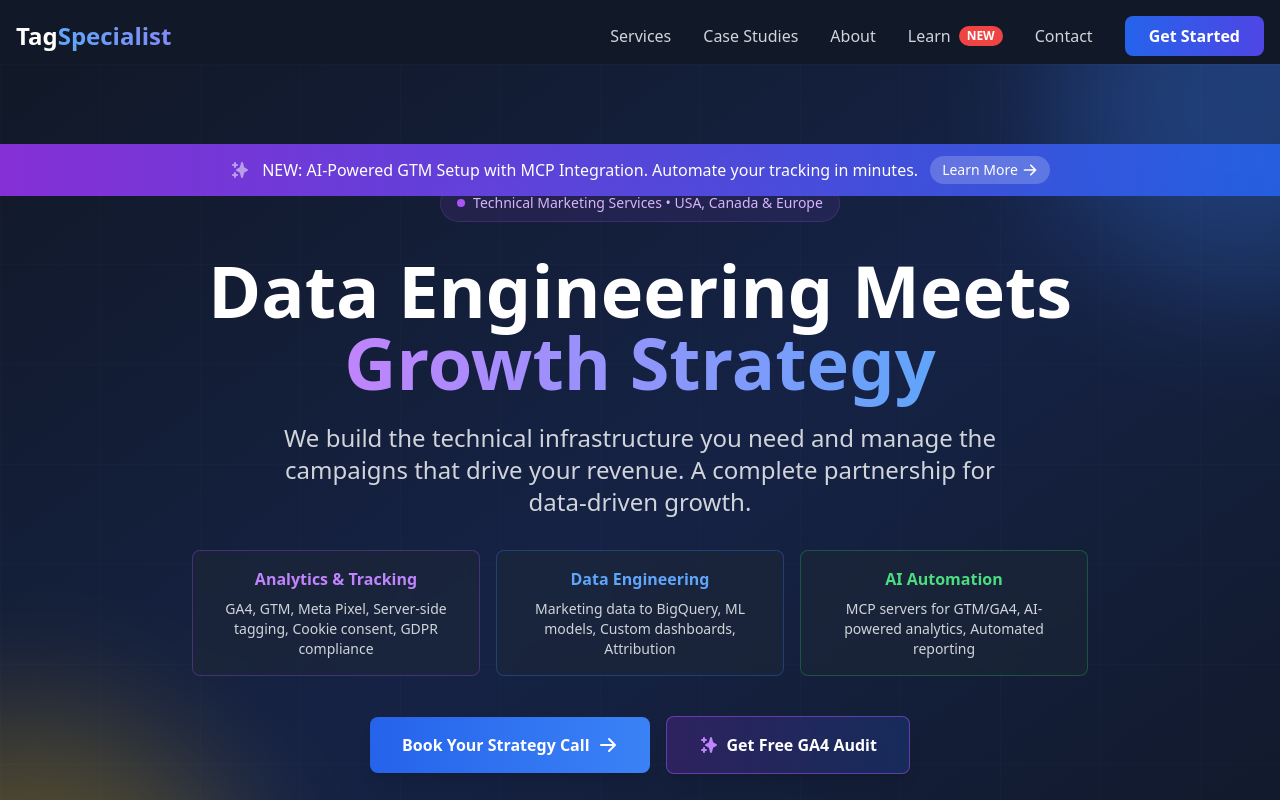
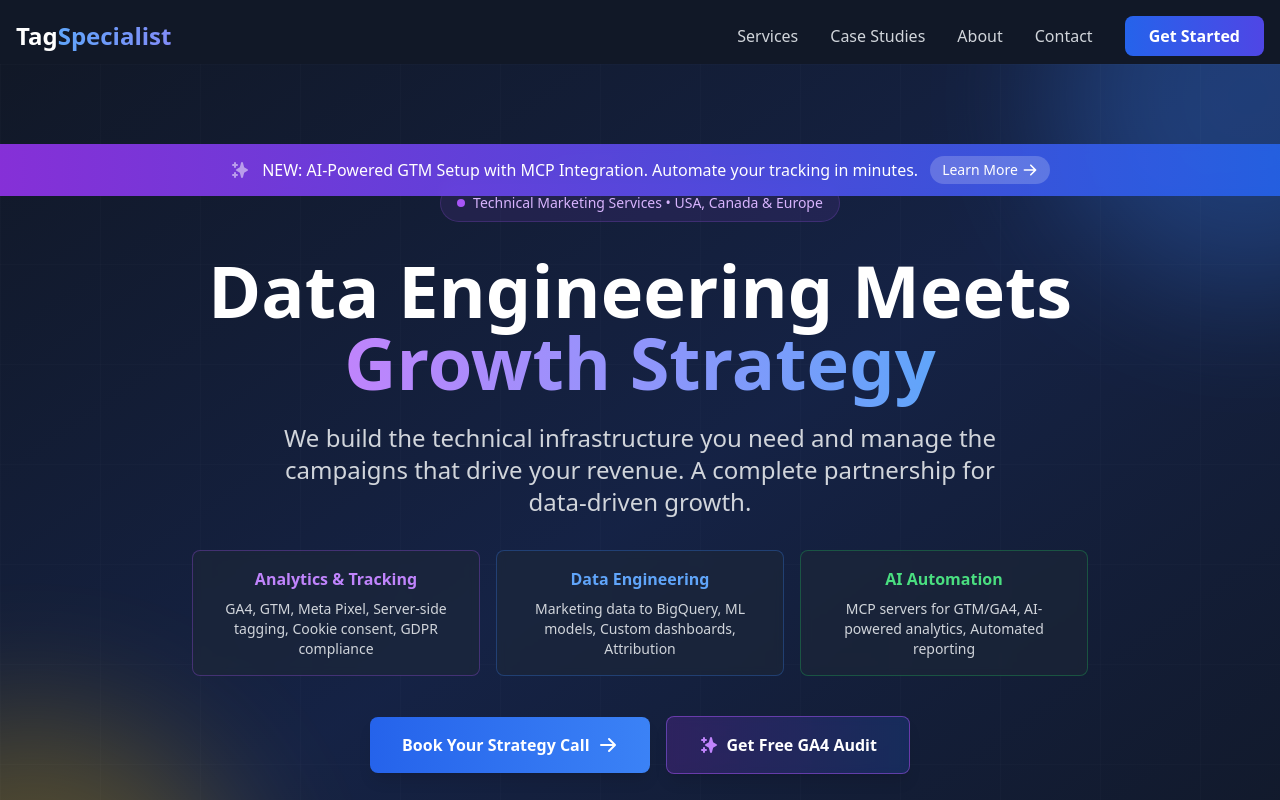
Before and after one commit to aman16tanwar/tagspecialist, a React (Create React App) app: page / in a window 1280 px wide. Shown: the top 800 px of the page. Built offline with nearby package versions, Linux system fonts and the light colour scheme.

Commit message:
Remove Learn page from navigation - content not ready yet

```diff
--- a/src/App.js
+++ b/src/App.js
@@ -88,8 +88,6 @@ function App() {
         <Route path="/shopify-pipeline-comparison" element={<ShopifyPipelineComparison />} />
         <Route path="/privacy-policy" element={<PrivacyPolicy />} />
         <Route path="/terms-of-service" element={<TermsOfService />} />
-        <Route path="/learn" element={<BlogHub />} />
-        <Route path="/blog/:id" element={<VideoPlayer />} />
       </Routes>
     </Layout>
   );
--- a/src/components/layout/Navbar.js
+++ b/src/components/layout/Navbar.js
@@ -51,7 +51,6 @@ const Navbar = () => {
     { name: 'Services', route: '/services' },
     { name: 'Case Studies', route: '/case-studies' },
     { name: 'About', route: '/about' },
-    { name: 'Learn', route: '/learn', badge: 'NEW' },
     { name: 'Contact', id: 'contact' }
   ];
 
```
